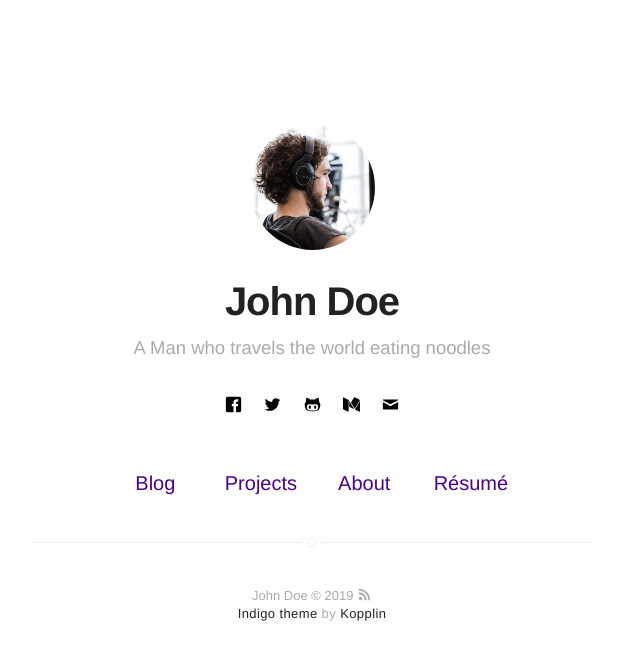
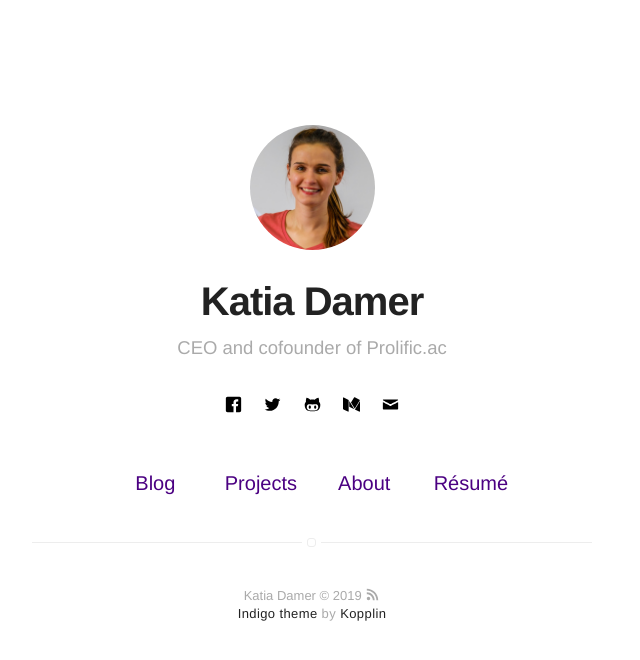
Before and after one commit to ed405/ed405.github.com, a Jekyll site: the page built from index.html, in a window 1280 px wide. Shown: the top 660 px of the page, without its empty margins (328-968 px from the left). Built offline with Jekyll 4.4.1, drawn with Linux system fonts in a browser that asks for light colours.

Commit message:
basic config

```diff
--- a/_config.yml
+++ b/_config.yml
@@ -1,6 +1,6 @@
 # main text of home
-name: John Doe
-bio: A Man who travels the world eating noodles
+name: Katia Damer
+bio: CEO and cofounder of Prolific.ac
 
 # twitter summary info
 description: A blog about technology and stuff related
@@ -54,18 +54,12 @@ medium: medium
 email: myemail@gmail.com
 
 authors:
-    johndoe:
-        name: John Doe
-        bio: A Man who travels the world eating noodles
+    ekadamer:
+        name: Katia Damer
+        bio: CEO and cofounder of Prolific.ac
         external-image: false
         picture: assets/images/profile.jpg
         twitter: johndoe
-    jamesfoster:
-        name: James Foster
-        bio: A Man who develops software with coffee
-        external-image: false
-        picture: assets/images/james.jpg
-        twitter: jamesfoster
 
 # do you want a larger site? change the option below
 # options: [normal, large] | default: normal
```
Also changed, not shown: assets/images/profile.jpg.
